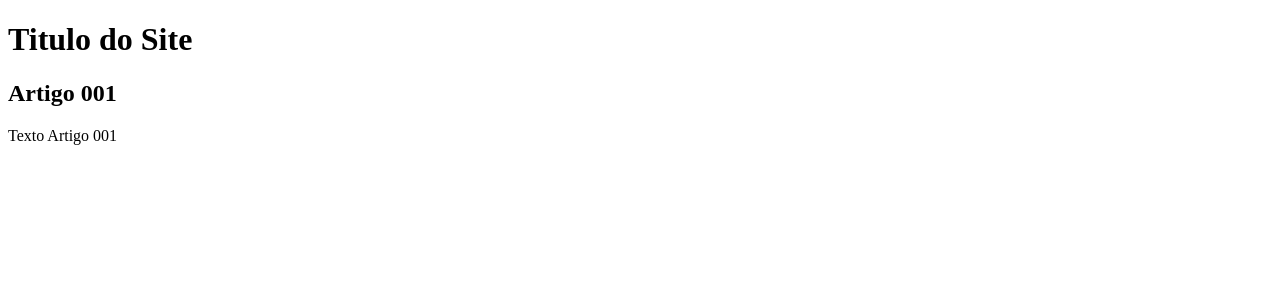
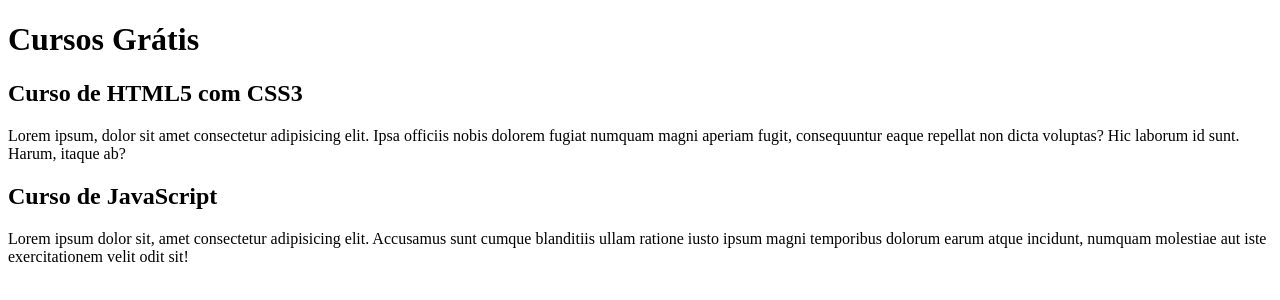
Before and after one commit to raimundo-vieiraa/projeto-site, a plain HTML site: page index.html in a window 1280 px wide. Drawn offline with Linux system fonts and the light colour scheme.

Commit message:
Comecei o conteudo

```diff
--- a/index.html
+++ b/index.html
@@ -8,11 +8,16 @@
 <body>
     <main>
         <header>
-                <h1>Titulo do Site</h1>
+                <h1>Cursos Grátis</h1>
         </header>
         <article>
-            <h2>Artigo 001</h2>
-            <p>Texto Artigo 001</p>
+            <h2>Curso de HTML5 com CSS3</h2>
+            <p>Lorem ipsum, dolor sit amet consectetur adipisicing elit. Ipsa officiis nobis dolorem fugiat numquam magni aperiam fugit, consequuntur eaque repellat non dicta voluptas? Hic laborum id sunt. Harum, itaque ab?</p>
+        </article>
+        <article>
+            <h2>Curso de JavaScript</h2>
+            <p>Lorem ipsum dolor sit, amet consectetur adipisicing elit. Accusamus sunt cumque blanditiis ullam ratione iusto ipsum magni temporibus dolorum earum atque incidunt, numquam molestiae aut iste exercitationem velit odit sit!
+            </p>
         </article>
     </main>
 </body>
```
